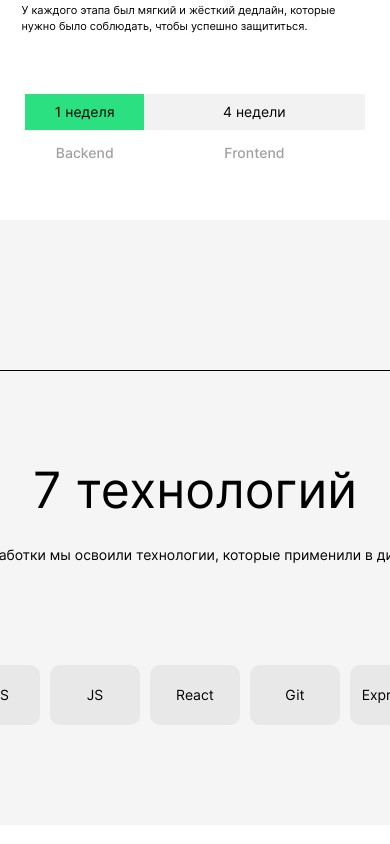
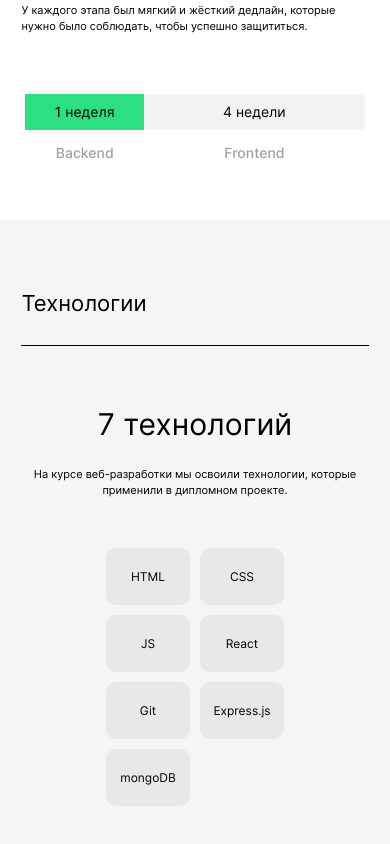
Before and after one commit to polumnana/movies-explorer-frontend, a React (Create React App) app: page / in a window 390 px wide. Shown: the part 1025-1869 px from the top of the page. Built offline with nearby package versions, Linux system fonts and the light colour scheme.

Commit message:
techs ad

```diff
--- a/src/components/Main/Techs/Techs.css
+++ b/src/components/Main/Techs/Techs.css
@@ -27,6 +27,7 @@
 }
 
 .techs__container {
+    width: 1140px;
     display: flex;
     flex-direction: column;
     align-items: center;
@@ -42,6 +43,7 @@
 
 .techs__description {
     margin: 0;
+    text-align: center;
     font-style: normal;
     font-weight: 400;
     font-size: 14px;
@@ -70,3 +72,79 @@
     border-radius: 10px;
     background-color: #E8E8E8;
 }
+
+@media screen and (min-width: 320px) and (max-width: 1279px) {
+    .techs {
+        width: 100%;
+    }
+
+    .techs__subscription {
+        width: 87%;
+        padding: 90px 0 23px;
+    }
+
+    .techs__container {
+        width: 87%;
+    }
+
+    .techs__subtitle {
+        margin: 80px 0 22px;
+    }
+
+    .techs__description {
+        font-size: 12px;
+        line-height: 18px;
+    }
+
+    .techs__items {
+        margin: 83px 0 90px;
+    }
+
+    .techs__item {
+        font-size: 12px;
+        line-height: 57px;
+        width: 84px;
+        height: 57px;
+    }
+}
+
+@media screen and (min-width: 601px) and (max-width: 1023px) {
+    .techs__items {
+        grid-template-columns: repeat(4, 1fr);
+        grid-template-rows: auto;
+        gap: 10px 10px;
+    }
+}
+
+@media screen and (min-width: 400px) and (max-width: 601px) {
+    .techs__items {
+        grid-template-columns: repeat(3, 1fr);
+        grid-template-rows: auto;
+        gap: 10px 10px;
+    }
+}
+
+@media screen and (min-width: 320px) and (max-width: 400px) {
+    .techs__subscription {
+        width: 89%;
+        padding: 70px 0 28px;
+    }
+
+    .techs__subtitle {
+        margin: 60px 0 24px;
+        font-size: 30px;
+        line-height: 36px;
+    }
+
+    .techs__description {
+        font-size: 11px;
+        line-height: 16px;
+    }
+
+    .techs__items {
+        margin: 50px 0 70px;
+        grid-template-columns: repeat(2, 1fr);
+        grid-template-rows: auto;
+        gap: 10px 10px;
+    }
+}
```
